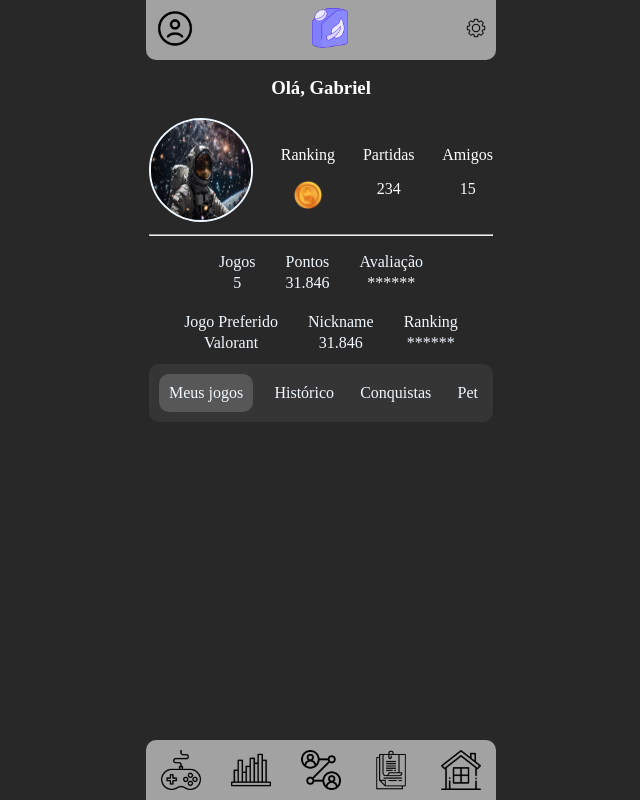
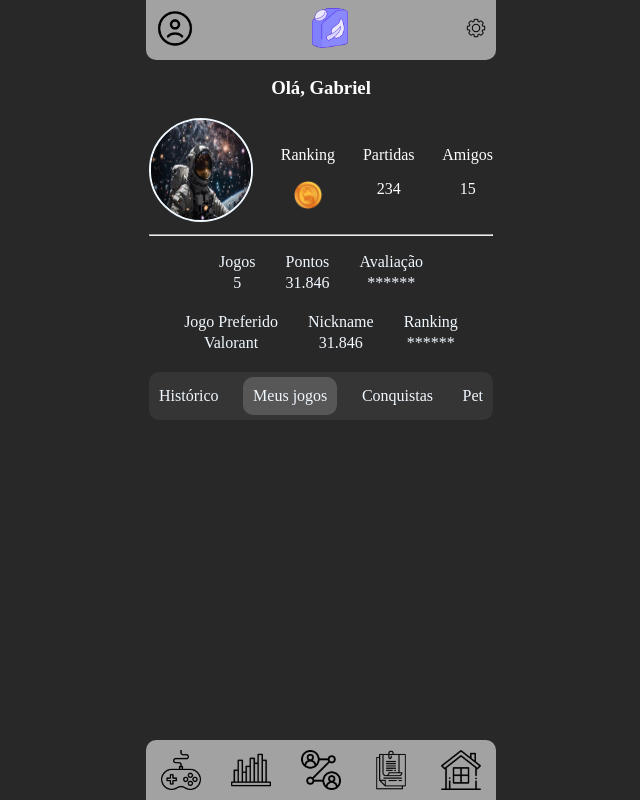
Before and after one commit to Karabolsak/vite-react, a React (Vite) app: page / in a window 1280 px wide. Shown: the whole page, without its empty margins (319-959 px from the left). Built offline with nearby package versions, Linux system fonts and the light colour scheme.

Commit message:
Correção navegação home

```diff
--- /dev/null
+++ b/src/home/constante.css
@@ -0,0 +1,31 @@
+.jogos {
+    list-style: none;
+    display: flex;
+    margin-top: 8px;
+    margin-bottom: 8px;
+    padding: 0;
+    justify-content: space-between;
+}
+
+.jogos li {
+    list-style: none;
+    color: aliceblue;
+    font-size: 1em;
+    display: flex;
+    align-items: center;
+    justify-content: center;
+    padding: 10px;
+    transition: background-color 0.3s ease;
+}
+
+/* Efeito de hover */
+.jogos li:hover {
+    background-color: rgba(104, 104, 104, 0.664);
+    border-radius: 10px;margin: 5px;
+}
+
+/* Estilização do item ativo */
+.jogos .ativo {
+    background-color: rgba(104, 104, 104, 0.664);
+    border-radius: 10px;margin: 5px;
+}
--- /dev/null
+++ b/src/home/constanteJogos.tsx
@@ -0,0 +1,27 @@
+import './constante.css';
+
+import { useState } from "react";
+
+const Menu = () => {
+    // Estado para armazenar o item ativo
+    const [activeItem, setActiveItem] = useState<string>("Meus jogos");
+
+    // Lista dos itens do menu
+    const menuItems = ["Histórico", "Meus jogos", "Conquistas", "Pet"];
+
+    return (
+        <ul className="jogos">
+            {menuItems.map((item) => (
+                <li
+                    key={item}
+                    className={activeItem === item ? "ativo" : ""}
+                    onClick={() => setActiveItem(item)} // Define o item ativo ao clicar
+                >
+                    <p>{item}</p>
+                </li>
+            ))}
+        </ul>
+    );
+};
+
+export default Menu;
--- a/src/home/index.tsx
+++ b/src/home/index.tsx
@@ -1,20 +1,9 @@
 import './style.css'
-
 import Usuario from './usuario/usuario.jpg';
 import Logo from './usuario/logo.png';
 import { motion } from 'framer-motion';
 
-const jogosItems = document.querySelectorAll<HTMLLIElement>(".jogos li");
-
-jogosItems.forEach(item => {
-    item.addEventListener("click", () => {
-        // Remove a classe "active" de todos os itens corretamente
-        jogosItems.forEach(i => i.classList.remove("ativo"));
-
-        // Adiciona a classe "active" apenas ao item clicado
-        item.classList.add("ativo");
-    });
-});
+import Constante from './constanteJogos.tsx';
 
 export default function Home () {
     return (
@@ -142,24 +131,8 @@ export default function Home () {
                 </li>
             </ul>
         </div>
-        <div className='jogos'>
-            <div>
-                <ul>
-                    <li className='ativo'>
-                        <p>Meus jogos</p>
-                    </li>
-                    <li>
-                        <p>Histórico</p>
-                    </li>
-                    <li>
-                        <p>Conquistas</p>
-                    </li>
-                    <li>
-                        <p>Pet</p>
-                    </li>
-                </ul>
-            </div>
-        </div>
+        <Constante />
+
         </>
     )
 }
--- a/src/home/style.css
+++ b/src/home/style.css
@@ -82,6 +82,5 @@
 }
 
 .jogos .ativo {
-    background-color: rgba(104, 104, 104, 0.664);
-    border-radius: 10px;margin: 5px;
+    background-color: aqua;
 }
```
